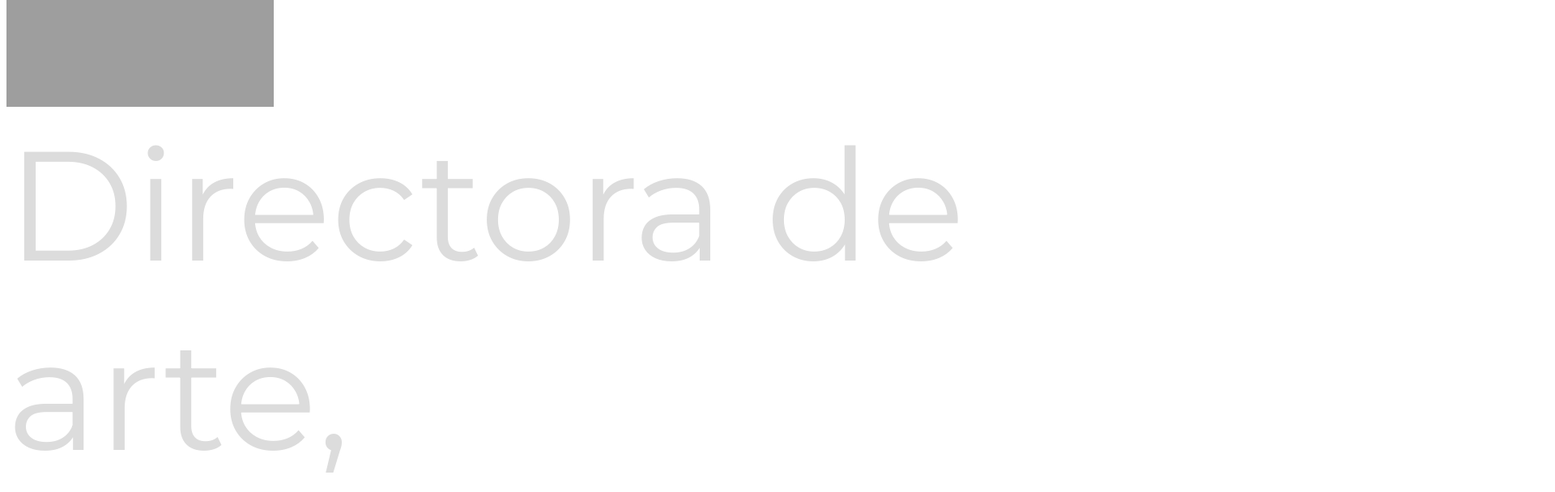
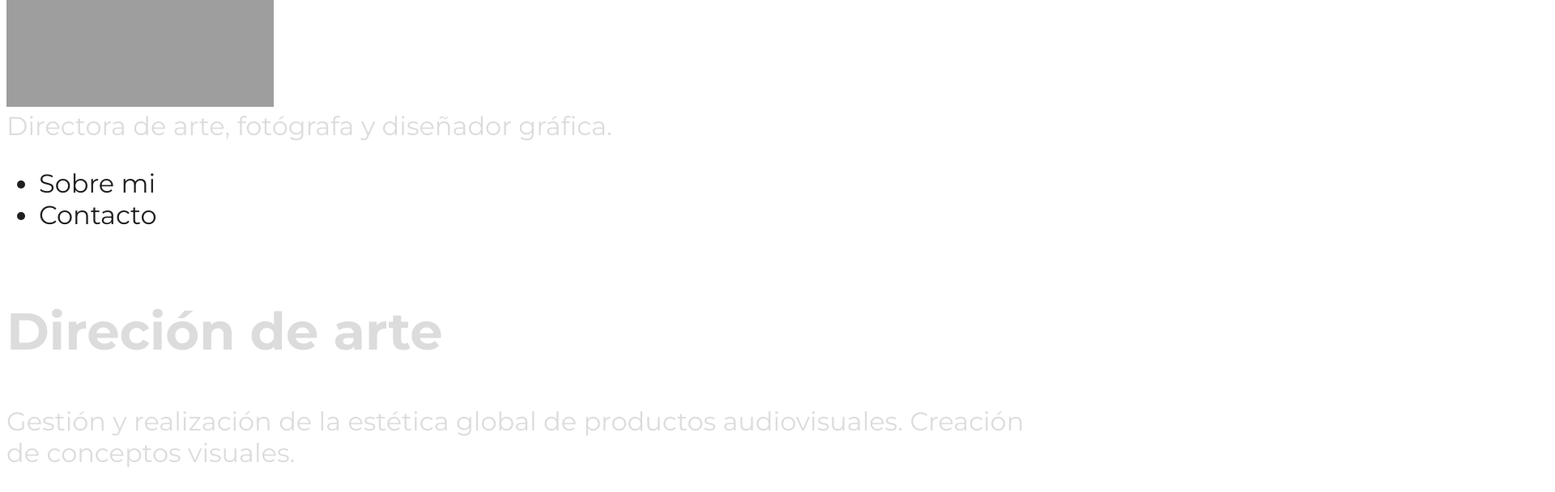
Before and after one commit to ailengalli/ailengalli, a plain HTML site: page index.html in a window 1280 px wide. Shown: the part 800-1408 px from the top of the page at 81% size, 1920 px wide, since content can reach past the window. Drawn offline with Linux system fonts and the light colour scheme; grey boxes are pictures that could not be loaded.

Commit message:
style.css

```diff
--- a/style.css
+++ b/style.css
@@ -7,24 +7,24 @@ body{
     color: #212020;
 }
 h1 {
-    color: gainsboro;
+    color: #dcdcdc;
     font-size: 15em;
     font-family: "antonio", sans-serif;
     font-style: bold;
 }
 article {
     color: gainsboro;
-    font-size: 12em;
+    font-size: 2em;
     font-family: "montserrat";
 }
 h2 {
     color: gainsboro;
-    font-size: 12em;
+    font-size: 2em;
     font-family: "montserrat", bold;
 }
 
 .botonera {
-    font-size: 15px;
+    font-size: 2em;
     display:flex;
     flex-direction: column;
     justify-content: space-between;
```
